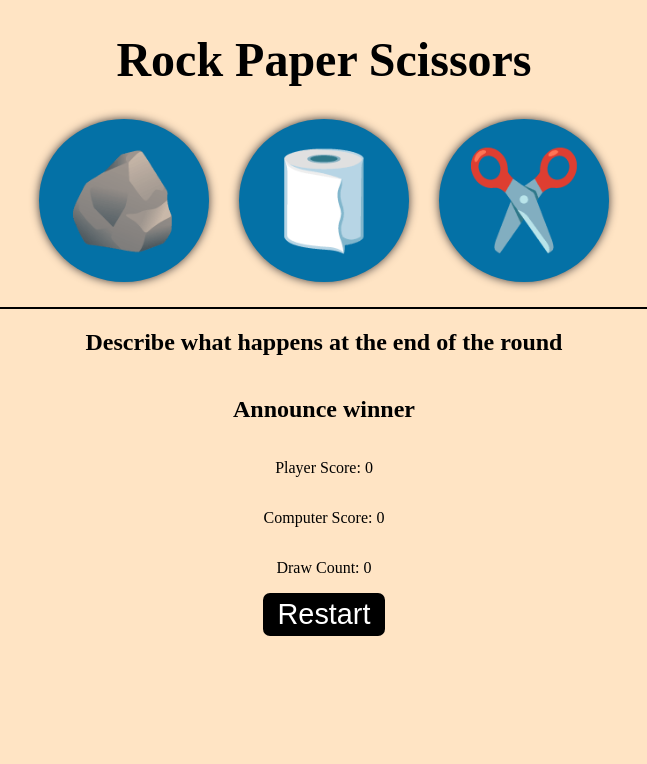
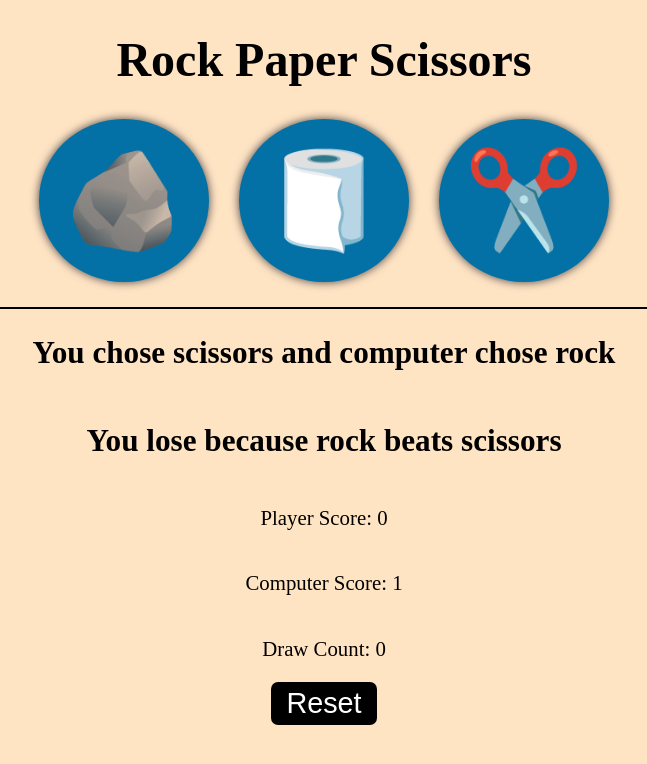
Before and after one commit to BadNamingSystem/rockpaperscissors-ui, a plain HTML site: page index.html in a window 1280 px wide. Both pictures are taken after a click on the button "✂️". Shown: the whole page, without its empty margins (316-963 px from the left). Drawn offline with Linux system fonts and the light colour scheme.

Commit message:
almost done

```diff
--- a/index.html
+++ b/index.html
@@ -15,12 +15,12 @@
     <button id="scissors">✂️</button>
 </div>
 <div class="gameInfo">
-    <h2>Describe what happens at the end of the round</h2>
-    <h2>Announce winner</h2>
-    <p>Player Score: <span id="playerScoreDisplay">0</span></p>
-    <p>Computer Score: <span id="computerScoreDisplay">0</span></p>
-    <p>Draw Count: <span id="drawCounter">0</span></p>
-    <button id="restartGame">Restart</button>
+    <h2 id="roundInfo">Click the buttons</h2>
+    <h2 id="resultDisplay">Good Luck!</h2>
+    <p id="playerScoreDisplay">Player Score: 0</p>
+    <p id="computerScoreDisplay">Computer Score: 0</p>
+    <p id="drawCountDisplay">Draw Count: 0</p>
+    <button id="resetGame">Reset</button>
 </div>
 <script src="index.js"></script>
 </body>
--- a/index.js
+++ b/index.js
@@ -1,7 +1,19 @@
 const choices = ["rock", "paper", "scissors"];
-document.getElementById("rock")
-document.getElementById("paper")
-document.getElementById("scissors")
+const rock = document.getElementById("rock")
+const paper = document.getElementById("paper")
+const scissors = document.getElementById("scissors")
+const reset = document.getElementById("resetGame")
+const playerScoreDisplay = document.getElementById("playerScoreDisplay")
+const computerScoreDisplay = document.getElementById("computerScoreDisplay")
+const drawCountDisplay = document.getElementById("drawCountDisplay")
+const resultDisplay = document.getElementById("resultDisplay")
+const roundInfo = document.getElementById("roundInfo")
+
+rock.addEventListener("click", () => playRound("rock"))
+paper.addEventListener("click", () => playRound("paper"))
+scissors.addEventListener("click", () => playRound("scissors"))
+reset.addEventListener("click", () => resetGame())
+
 let playerScore = 0;
 let computerScore = 0;
 let drawScore = 0;
@@ -22,8 +34,23 @@ function playRound(playerSelect) {
         result = `You win because ${playerSelect} beats ${computerChoice}`
         playerScore++
     } else {
-        console.log(`You lose because ${computerChoice} beats ${playerSelect}`)
+        result = `You lose because ${computerChoice} beats ${playerSelect}`
         computerScore++
     }
-    console.log(`You won ${playerScore} times and computer won ${computerScore} times.`)
+    resultDisplay.textContent = result
+    roundInfo.textContent = `You chose ${playerSelect} and computer chose ${computerChoice}`
+    playerScoreDisplay.textContent = `Player Score: ${playerScore}`
+    computerScoreDisplay.textContent = `Computer Score: ${computerScore}`
+    drawCountDisplay.textContent = `Draw Count: ${drawScore}`
 }
+
+function resetGame() {
+    playerScore = 0;
+    computerScore = 0;
+    drawScore = 0;
+    roundInfo.textContent = "Click the buttons"
+    resultDisplay.textContent = "Good luck!"
+    playerScoreDisplay.textContent = `Player Score: 0`
+    computerScoreDisplay.textContent = `Computer Score: 0`
+    drawCountDisplay.textContent = `Draw Count: 0`
+}
--- a/style.css
+++ b/style.css
@@ -34,6 +34,7 @@ h1 {
 }
 
 .gameInfo {
+    font-size: 1.3em;
     display: flex;
     flex-direction: column;
     align-items: center;
@@ -42,7 +43,7 @@ h1 {
     margin-top: 25px;
 }
 
-#restartGame {
+#resetGame {
     font-size: 1.8rem;
     background-color: black;
     color: white;
@@ -52,11 +53,11 @@ h1 {
     cursor: pointer;
 }
 
-#restartGame:hover {
+#resetGame:hover {
     background-color: #3685B5;
     box-shadow: 2px 2px 10px #433E3F;
 }
 
-#restartGame:active {
+#resetGame:active {
     background-color: #89AAE6;
 }
```
